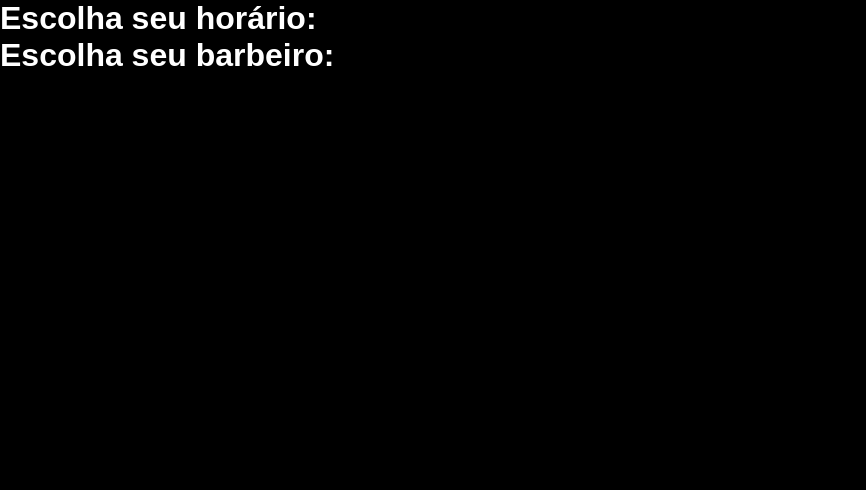
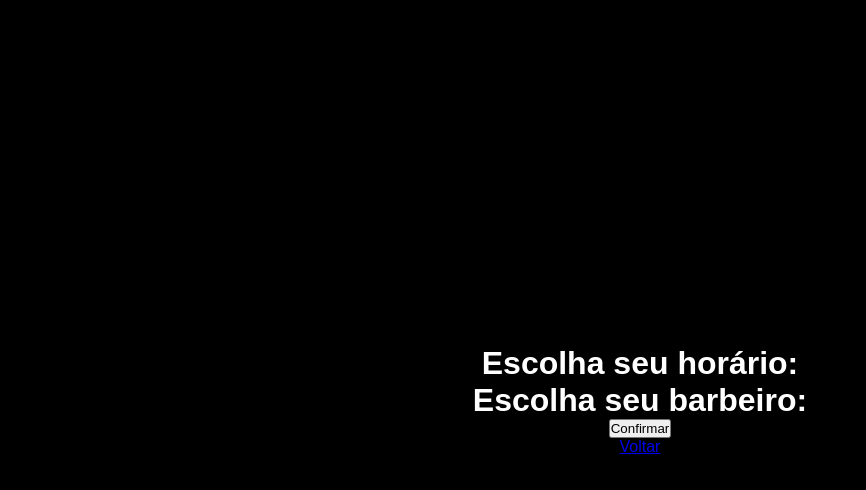
Before and after one commit to manoeltech/app-barbearia, a plain HTML site: page agendamento.html in a window 1280 px wide. Shown: the whole page, without its empty margins (0-866 px from the left). Drawn offline with Linux system fonts and the light colour scheme.

Commit message:
Improve agendamento.html

```diff
--- a/agendamento.html
+++ b/agendamento.html
@@ -8,7 +8,11 @@
   <link rel="stylesheet" href="style.css">
 </head>
 <body>
-  <h1>Escolha seu horário:</h1>
-  <h1>Escolha seu barbeiro:</h1>
+  <div class="container">
+    <h1>Escolha seu horário:</h1>
+    <h1>Escolha seu barbeiro:</h1>
+    <button type="submit">Confirmar</button>
+    <a href="index.html">Voltar</a>
+  </div>
 </body>
 </html>
```
